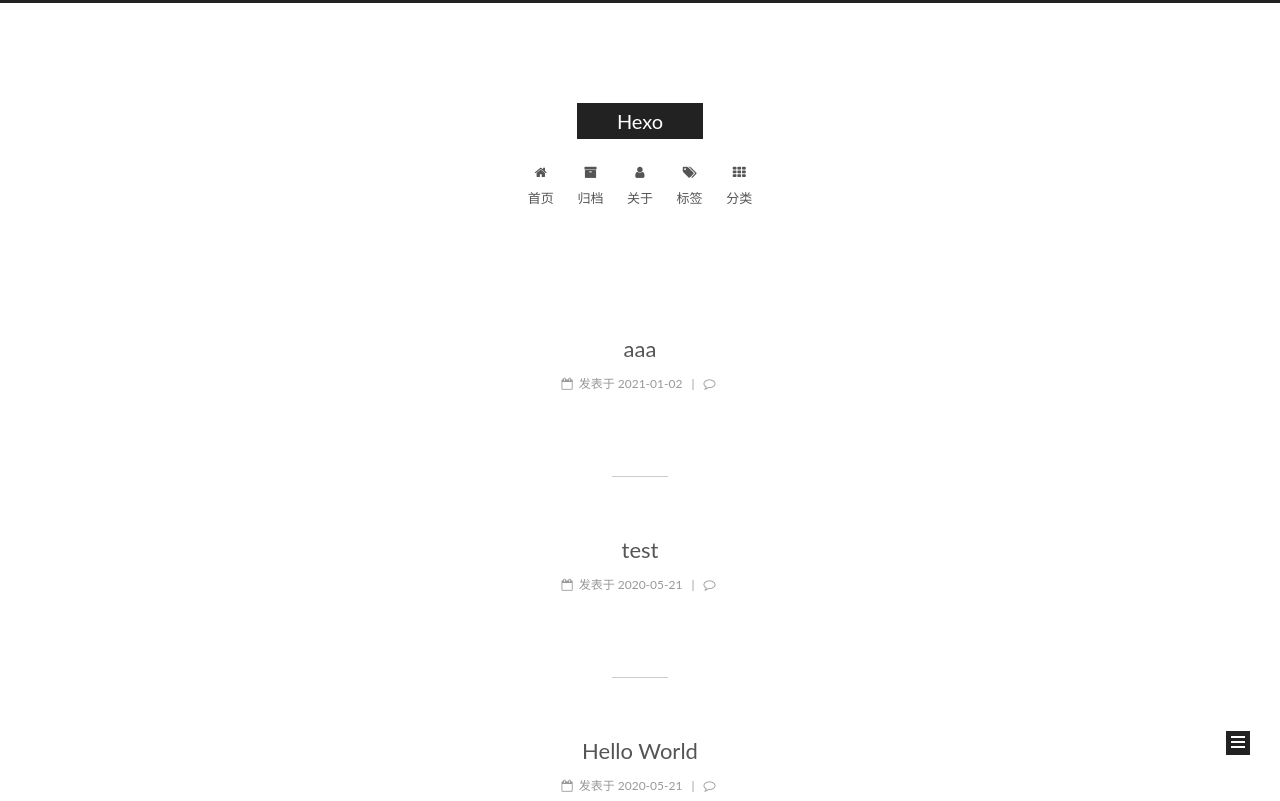
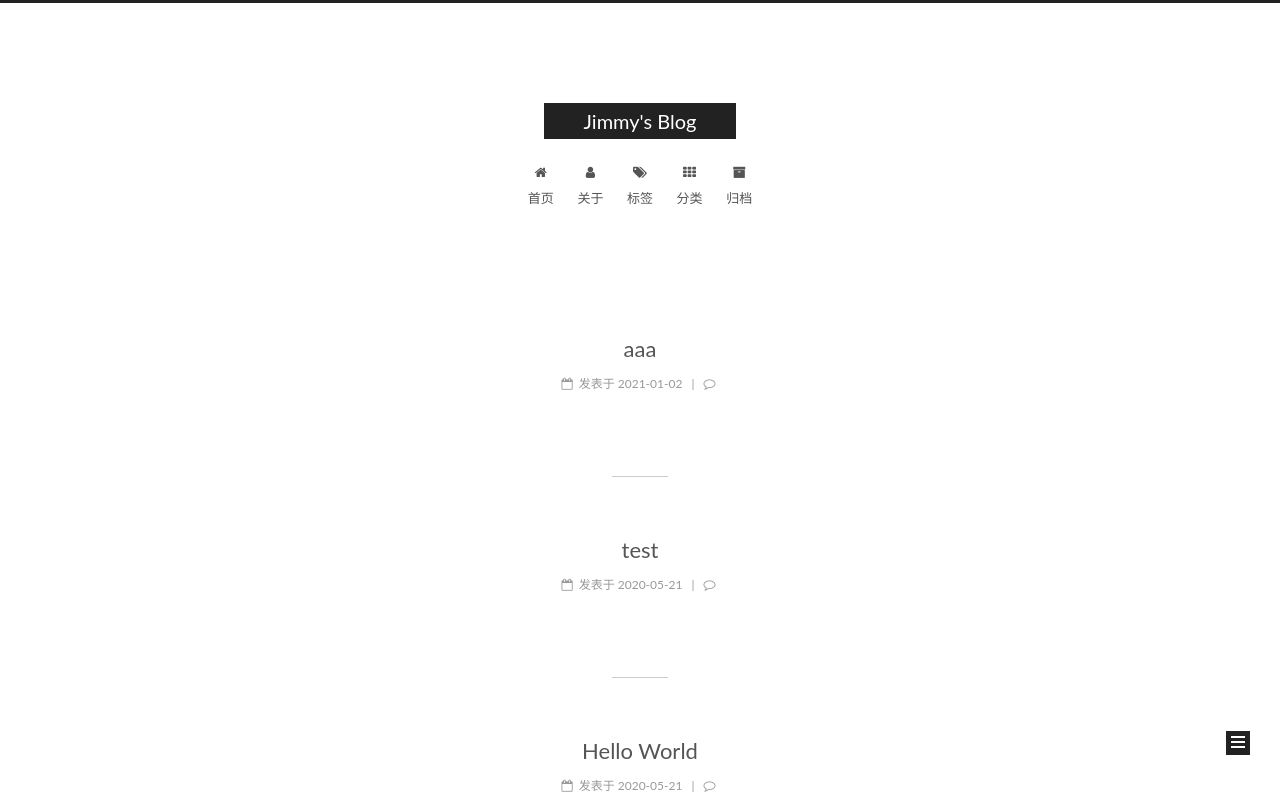
Before and after one commit to he323219002/he323219002.github.io, a plain HTML site: page index.html in a window 1280 px wide. Shown: the top 801 px of the page. Drawn offline with Linux system fonts and the light colour scheme.

Commit message:
Site updated: 2021-01-02 15:41:35

```diff
--- a/index.html
+++ b/index.html
@@ -80,9 +80,9 @@
 
 
 <meta property="og:type" content="website">
-<meta property="og:title" content="Hexo">
+<meta property="og:title" content="Jimmy&#39;s Blog">
 <meta property="og:url" content="http://yoursite.com/index.html">
-<meta property="og:site_name" content="Hexo">
+<meta property="og:site_name" content="Jimmy&#39;s Blog">
 <meta property="article:author" content="Jimmy">
 <meta property="article:tag" content="Hexo">
 <meta property="article:tag" content=" NexT">
@@ -122,7 +122,7 @@
 
 
 
-  <title>Hexo</title>
+  <title>Jimmy's Blog</title>
 
 
 
@@ -153,7 +153,7 @@
     <div class="custom-logo-site-title">
       <a href="/"  class="brand" rel="start">
         <span class="logo-line-before"><i></i></span>
-        <span class="site-title">Hexo</span>
+        <span class="site-title">Jimmy's Blog</span>
         <span class="logo-line-after"><i></i></span>
       </a>
     </div>
@@ -188,16 +188,6 @@
         </li>
 
 
-        <li class="menu-item menu-item-archives">
-          <a href="/archives/%20" rel="section">
-
-              <i class="menu-item-icon fa fa-fw fa-archive"></i> <br />
-
-            归档
-          </a>
-        </li>
-
-
         <li class="menu-item menu-item-about">
           <a href="/about/%20" rel="section">
 
@@ -224,6 +214,16 @@
               <i class="menu-item-icon fa fa-fw fa-th"></i> <br />
 
             分类
+          </a>
+        </li>
+
+
+        <li class="menu-item menu-item-archives">
+          <a href="/archives/%20" rel="section">
+
+              <i class="menu-item-icon fa fa-fw fa-archive"></i> <br />
+
+            归档
           </a>
         </li>
 
@@ -269,7 +269,7 @@
     </span>
 
     <span hidden itemprop="publisher" itemscope itemtype="http://schema.org/Organization">
-      <meta itemprop="name" content="Hexo">
+      <meta itemprop="name" content="Jimmy's Blog">
     </span>
 
 
@@ -399,7 +399,7 @@
     </span>
 
     <span hidden itemprop="publisher" itemscope itemtype="http://schema.org/Organization">
-      <meta itemprop="name" content="Hexo">
+      <meta itemprop="name" content="Jimmy's Blog">
     </span>
 
 
@@ -529,7 +529,7 @@
     </span>
 
     <span hidden itemprop="publisher" itemscope itemtype="http://schema.org/Organization">
-      <meta itemprop="name" content="Hexo">
+      <meta itemprop="name" content="Jimmy's Blog">
     </span>
 
 
```
Also changed, not shown: 2020/05/21/hello-world/index.html (+14 -14 lines), 2020/05/21/test/index.html (+14 -14 lines), 2021/01/02/aaa/index.html (+14 -14 lines), archives/2020/05/index.html (+14 -14 lines), archives/2020/index.html (+14 -14 lines), archives/2021/01/index.html (+14 -14 lines), archives/2021/index.html (+14 -14 lines), archives/index.html (+14 -14 lines).
